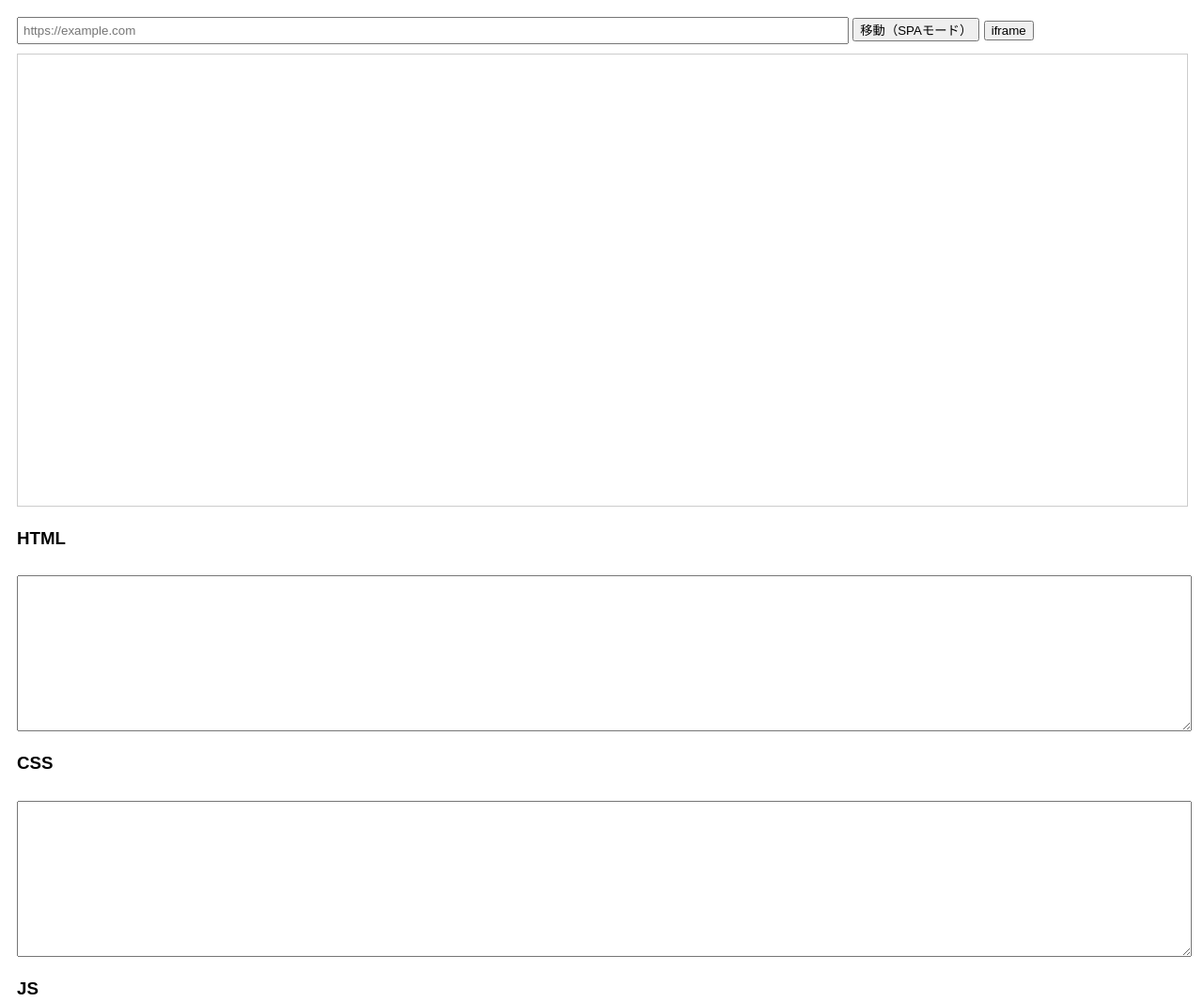
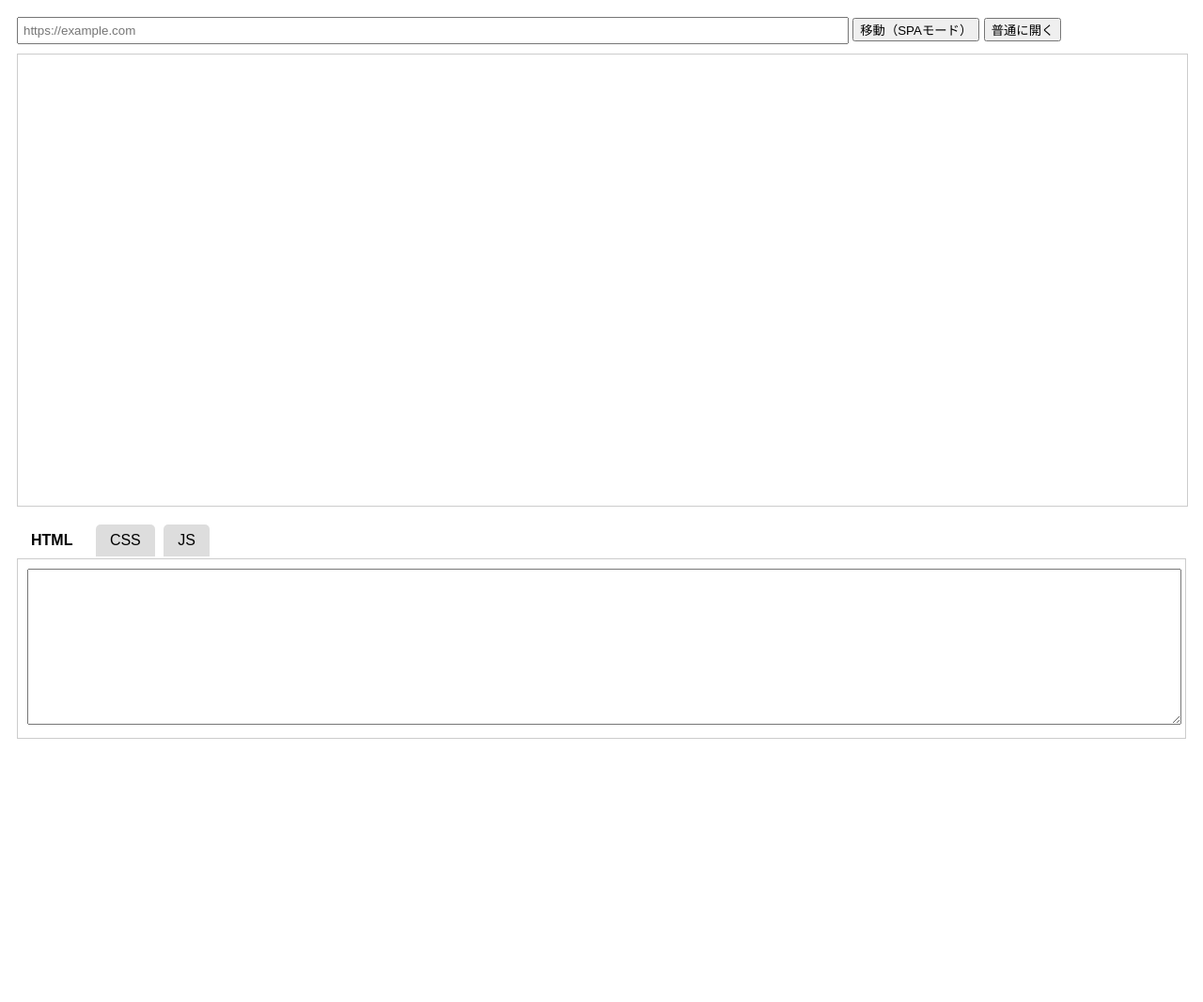
Before and after one commit to kumabird/deta, a website: page public/index.html in a window 1280 px wide. Shown: the top 1066 px of the page at 94% size. After the commit the page ends 804 px from the top, so only its background shows below. Drawn offline with Linux system fonts and the light colour scheme.

Commit message:
Update index.html

```diff
--- a/public/index.html
+++ b/public/index.html
@@ -14,10 +14,34 @@
       margin-top: 10px;
     }
 
+    /* タブ */
+    .tabs { margin-top: 15px; }
+    .tab {
+      display: inline-block;
+      padding: 8px 15px;
+      background: #ddd;
+      margin-right: 5px;
+      cursor: pointer;
+      border-radius: 5px 5px 0 0;
+    }
+    .tab.active {
+      background: #fff;
+      border-bottom: 2px solid #fff;
+      font-weight: bold;
+    }
+
+    /* パネル */
+    .panel {
+      display: none;
+      border: 1px solid #ccc;
+      padding: 10px;
+      background: #fff;
+    }
+    .panel.active { display: block; }
+
     textarea {
       width: 100%;
       height: 20vh;
-      margin-top: 10px;
       font-family: monospace;
       white-space: pre;
     }
@@ -27,24 +51,46 @@
 
   <input id="urlBar" placeholder="https://example.com">
 
-  <!-- ▼ SPAモード -->
+  <!-- SPAモード -->
   <button onclick="loadUrl()">移動（SPAモード）</button>
 
-  <!-- ▼ iframe（あなたのコードを統合） -->
-  <button onclick="openNormal()">iframe</button>
+  <!-- 普通に開く -->
+  <button onclick="openNormal()">普通に開く</button>
 
   <iframe id="preview"></iframe>
 
-  <h3>HTML</h3>
-  <textarea id="htmlView"></textarea>
+  <!-- ▼ タブ -->
+  <div class="tabs">
+    <div class="tab active" data-type="html">HTML</div>
+    <div class="tab" data-type="css">CSS</div>
+    <div class="tab" data-type="js">JS</div>
+  </div>
 
-  <h3>CSS</h3>
-  <textarea id="cssView"></textarea>
+  <!-- ▼ パネル -->
+  <div id="panel-html" class="panel active">
+    <textarea id="htmlView"></textarea>
+  </div>
 
-  <h3>JS</h3>
-  <textarea id="jsView"></textarea>
+  <div id="panel-css" class="panel">
+    <textarea id="cssView"></textarea>
+  </div>
+
+  <div id="panel-js" class="panel">
+    <textarea id="jsView"></textarea>
+  </div>
 
   <script>
+    // ▼ タブ切り替え
+    document.querySelectorAll(".tab").forEach(tab => {
+      tab.onclick = () => {
+        document.querySelectorAll(".tab").forEach(t => t.classList.remove("active"));
+        document.querySelectorAll(".panel").forEach(p => p.classList.remove("active"));
+
+        tab.classList.add("active");
+        document.getElementById("panel-" + tab.dataset.type).classList.add("active");
+      };
+    });
+
     // ▼ SPAモード
     function loadUrl() {
       const url = document.getElementById("urlBar").value;
@@ -60,7 +106,7 @@
 
       const data = await res.json();
 
-      // HTML をそのまま表示
+      // HTML
       document.getElementById("htmlView").value = data.html;
 
       // CSS 抽出
@@ -78,7 +124,7 @@
         injectPatches(data.html, data.base);
     }
 
-    // ▼ 普通に開く（あなたのコードをそのまま統合）
+    // ▼ 普通に開く
     function openNormal() {
       const url = document.getElementById("urlBar").value;
       document.getElementById("preview").src = url;
```
